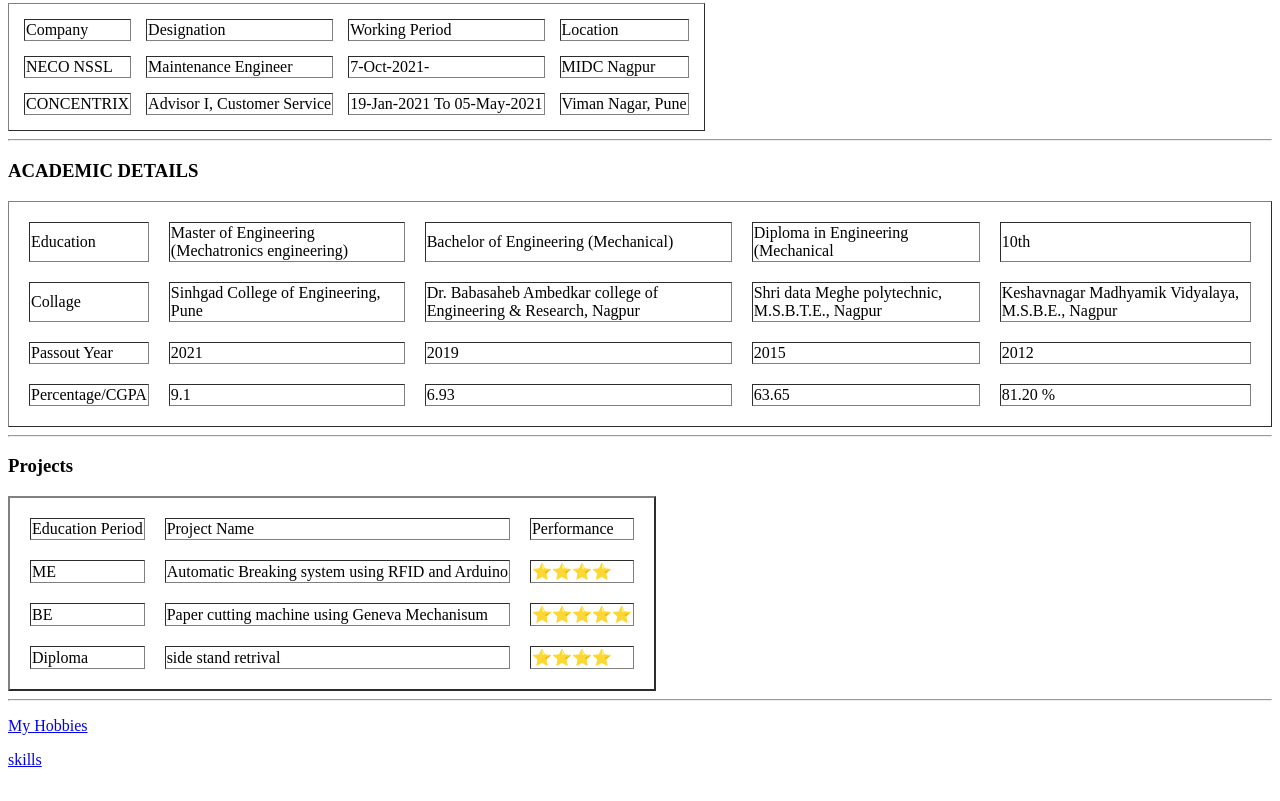
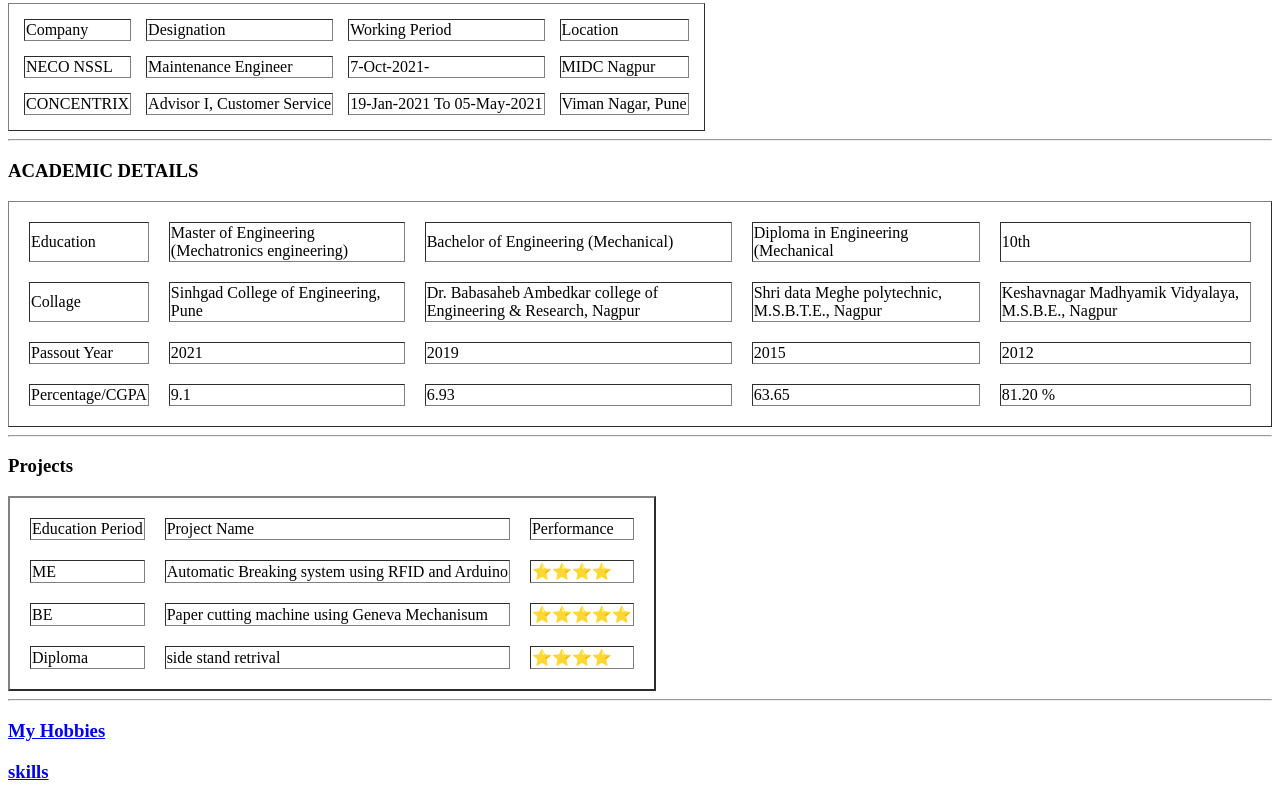
Before and after one commit to Mohit0508/Mohit-Kalamkar-CV, a plain HTML site: page index.html in a window 1280 px wide. Shown: the part 541-1342 px from the top of the page. Drawn offline with Linux system fonts and the light colour scheme.

Commit message:
Add files via upload

```diff
--- a/index.html
+++ b/index.html
@@ -179,8 +179,8 @@
 
   </table>
   <hr>
-  <p><a href="hobbies.html">My Hobbies</a></p>
-  <p><a href="skills.html">skills </a></p>
+  <p><h3><a href="hobbies.html">My Hobbies</a></h3></p>
+  <p><h3><a href="skills.html">skills </a></h3></p>
 
 
 </body>
```
